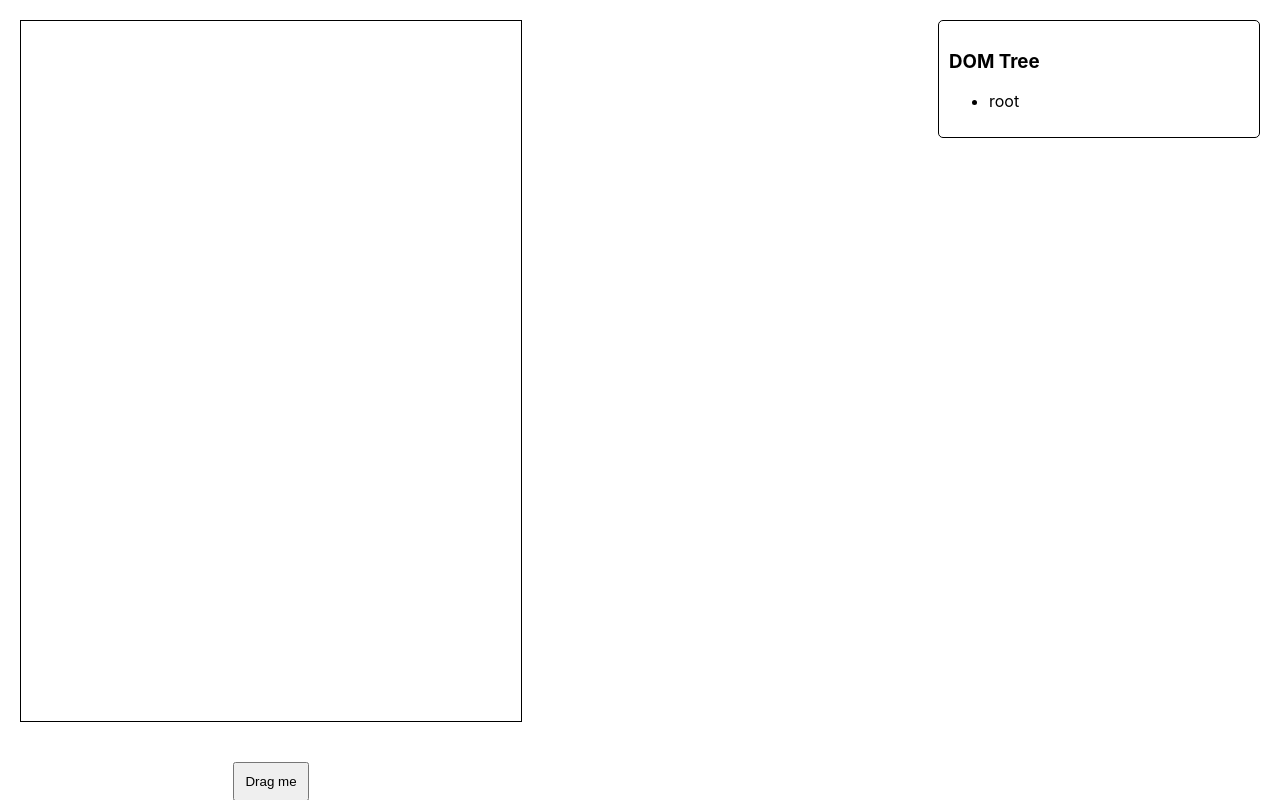
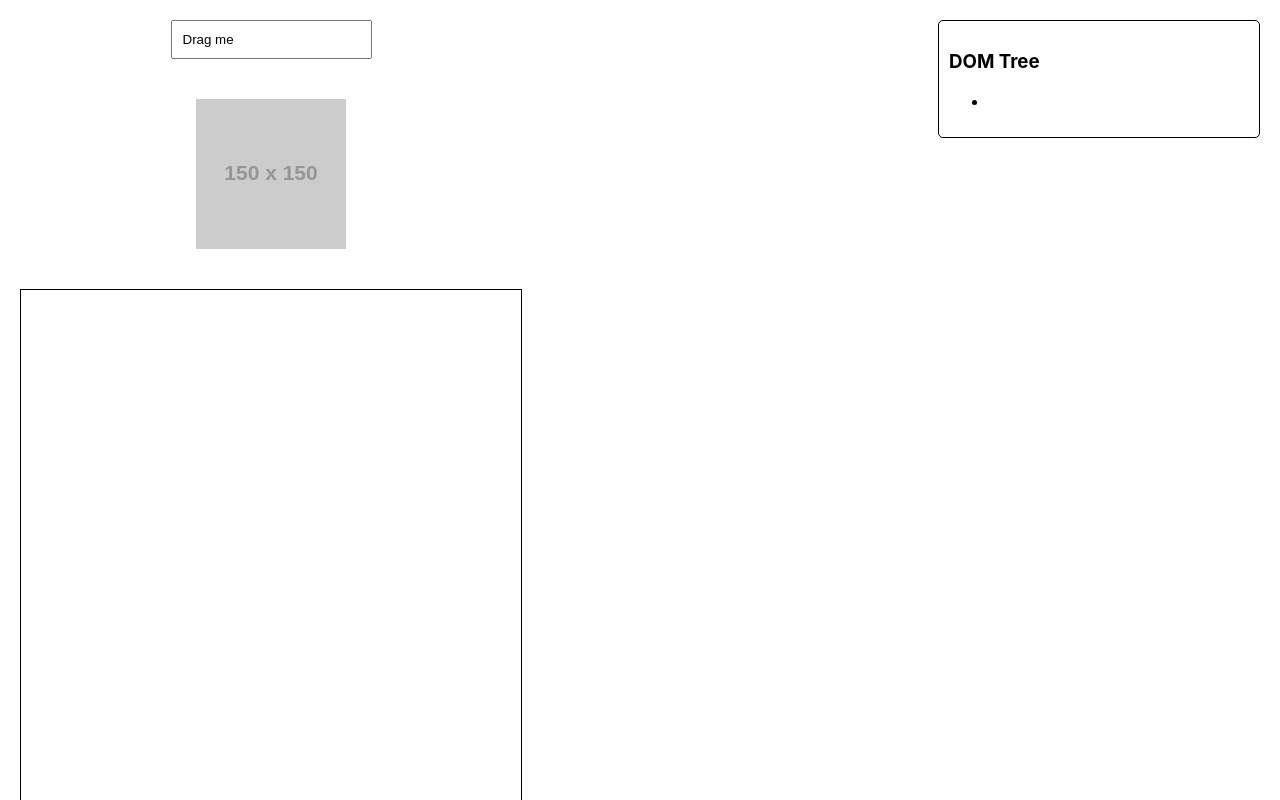
Before and after one commit to Harsh71019/visual-editor, a React (Create React App) app: page / in a window 1280 px wide. Shown: the top 800 px of the page. Built offline with nearby package versions, Linux system fonts and the light colour scheme; the HTML template or start-up script is replaced by a standard one.

Commit message:
add actual images in dom

```diff
--- a/src/App.css
+++ b/src/App.css
@@ -19,3 +19,8 @@
   border: 1px solid black;
   border-radius: 5px;
 }
+
+.toolbar {
+  display: flex;
+  height: 100px;
+}
--- a/src/App.js
+++ b/src/App.js
@@ -8,13 +8,15 @@ import DragImage from './components/image/image.jsx';
 import './App.css';
 
 function App() {
-  const [nodes, setNodes] = useState([{ id: 'root', children: [] }]);
+  const [nodes, setNodes] = useState([
+    { id: 'root', type: 'div', children: [] },
+  ]);
 
-  const updateNodes = (id, newName) => {
+  const updateNodes = (item) => {
     setNodes((prevNodes) => {
       const newNodes = JSON.parse(JSON.stringify(prevNodes));
       const rootNode = newNodes[0];
-      rootNode.children.push({ id, name: newName, children: [] });
+      rootNode.children.push(item);
       return newNodes;
     });
   };
@@ -23,12 +25,12 @@ function App() {
     <DndProvider backend={HTML5Backend}>
       <div className='App'>
         <div className='left'>
-          <DropZone onDrop={updateNodes} />
           <DragButton />
           <DragImage />
+          <DropZone onDrop={updateNodes} />
         </div>
         <div className='right'>
-          <DomTree nodes={nodes} />
+          <DomTree nodes={nodes} setNodes={setNodes} />
         </div>
       </div>
     </DndProvider>
--- a/src/components/button/dragbutton.jsx
+++ b/src/components/button/dragbutton.jsx
@@ -1,29 +1,34 @@
-// DragButton.js
-import React from 'react';
+import React, { useState } from 'react';
 import { useDrag } from 'react-dnd';
 
 const DragButton = () => {
+  const [name, setName] = useState('Drag me');
+
   const [{ isDragging }, drag] = useDrag(() => ({
     type: 'button',
-    item: { id: 'dragButton' },
+    item: { id: `button-${Date.now()}`, type: 'button', name },
     collect: (monitor) => ({
       isDragging: !!monitor.isDragging(),
     }),
   }));
 
+  const handleChange = (e) => {
+    setName(e.target.value);
+  };
+
   return (
-    <button
-      id='dragButton'
+    <input
+      type='text'
+      value={name}
       ref={drag}
+      onChange={handleChange}
       style={{
         padding: '10px',
         margin: '20px',
         cursor: 'grab',
         opacity: isDragging ? 0.5 : 1,
       }}
-    >
-      Drag me
-    </button>
+    />
   );
 };
 
--- a/src/components/domtree/domtree.jsx
+++ b/src/components/domtree/domtree.jsx
@@ -1,19 +1,45 @@
 import React from 'react';
 
-const renderNode = (node) => (
+const renderNode = (node, handleEdit) => (
   <li key={node.id}>
-    {node.id}
+    {node.type === 'button' ? (
+      <div>
+        <span>Button: </span>
+        <input
+          type='text'
+          value={node.name}
+          onChange={(e) => handleEdit(node.id, e.target.value)}
+        />
+      </div>
+    ) : node.type === 'image' ? (
+      <div>Image</div>
+    ) : null}
     {node.children && node.children.length > 0 && (
-      <ul>{node.children.map((child) => renderNode(child))}</ul>
+      <ul>{node.children.map((child) => renderNode(child, handleEdit))}</ul>
     )}
   </li>
 );
 
-const DomTree = ({ nodes }) => {
+const DomTree = ({ nodes, setNodes }) => {
+  const handleEdit = (id, newName) => {
+    const updateNode = (nodes) => {
+      for (let node of nodes) {
+        if (node.id === id) {
+          node.name = newName;
+        } else if (node.children.length > 0) {
+          updateNode(node.children);
+        }
+      }
+    };
+    const newNodes = [...nodes];
+    updateNode(newNodes);
+    setNodes(newNodes);
+  };
+
   return (
     <div>
       <h3>DOM Tree</h3>
-      <ul>{nodes.map((node) => renderNode(node))}</ul>
+      <ul>{nodes.map((node) => renderNode(node, handleEdit))}</ul>
     </div>
   );
 };
--- a/src/components/dropzone/dropzone.jsx
+++ b/src/components/dropzone/dropzone.jsx
@@ -4,12 +4,25 @@ import { useDrop } from 'react-dnd';
 const DropZone = ({ onDrop }) => {
   const [{ isOver }, drop] = useDrop(() => ({
     accept: ['button', 'image'],
-    drop: (item, monitor) => {
-      const button = document.getElementById(item.id);
-      if (button) {
-        const dropZone = document.getElementById('dropZone');
-        dropZone.appendChild(button);
-        onDrop(item.id);
+    drop: (item) => {
+      const dropZone = document.getElementById('dropZone');
+      let element;
+
+      if (item.type === 'button') {
+        element = document.createElement('button');
+        element.innerText = item.name;
+      } else if (item.type === 'image') {
+        element = document.createElement('img');
+        element.src = item.src;
+        element.alt = 'Dropped Image';
+        element.style.width = '150px';
+        element.style.height = '150px';
+      }
+
+      if (element) {
+        element.id = item.id;
+        dropZone.appendChild(element);
+        onDrop(item);
       }
     },
     collect: (monitor) => ({
--- a/src/components/image/image.jsx
+++ b/src/components/image/image.jsx
@@ -16,6 +16,7 @@ const DragImage = () => {
 
   return (
     <div
+      id='imageDrag'
       ref={drag}
       style={{
         width: '150px',
```
